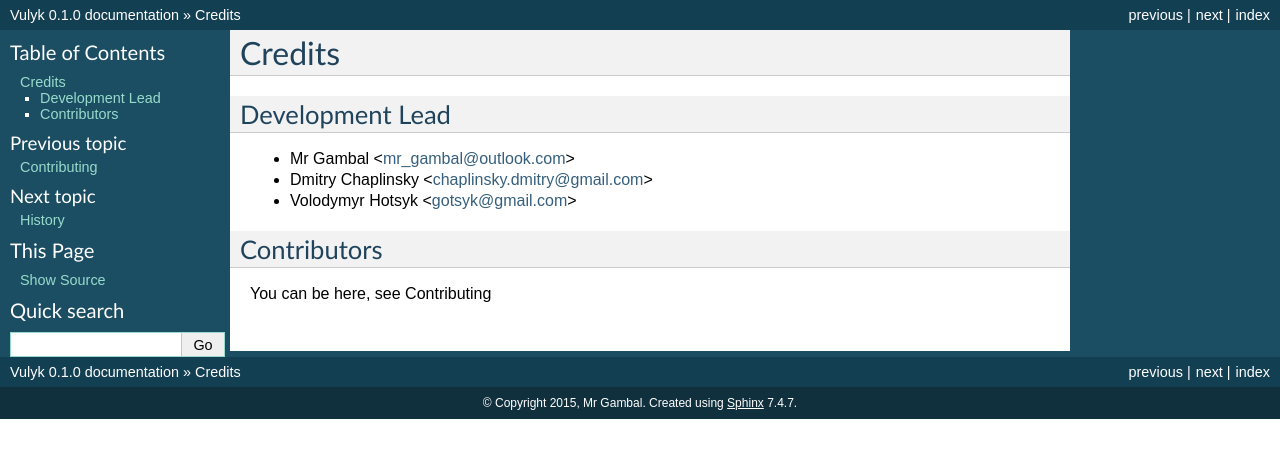
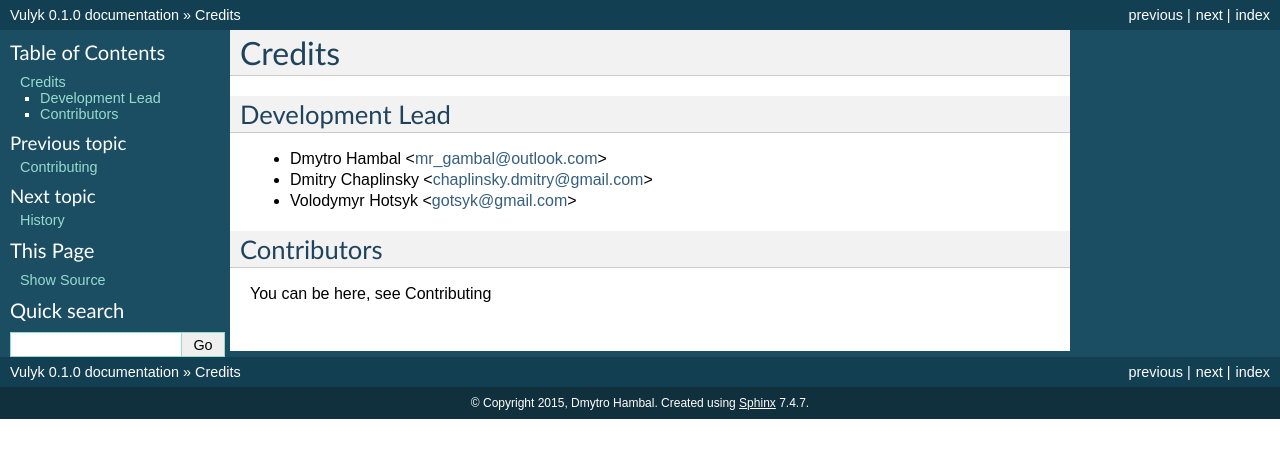
Before and after one commit to mrgambal/vulyk, a Sphinx documentation site: the page built from docs/authors.rst, in a window 1280 px wide. Shown: the top 458 px of the page. Built offline with Sphinx 7.4.7, drawn with Linux system fonts in a browser that asks for light colours.

Commit message:
Fixes for Dmytro Hambal and Vulyk

```diff
--- a/AUTHORS.rst
+++ b/AUTHORS.rst
@@ -5,7 +5,7 @@ Credits
 Development Lead
 ----------------
 
-* Mr Gambal <mr_gambal@outlook.com>
+* Dmytro Hambal <mr_gambal@outlook.com>
 * Dmitry Chaplinsky <chaplinsky.dmitry@gmail.com>
 * Volodymyr Hotsyk <gotsyk@gmail.com>
 
--- a/CONTRIBUTING.rst
+++ b/CONTRIBUTING.rst
@@ -37,7 +37,7 @@ Write Documentation
 ~~~~~~~~~~~~~~~~~~~
 
 Vulyk could always use more documentation, whether as part of the
-official Net Trainer docs, in docstrings, or even on the web in blog posts,
+official Vulyk docs, in docstrings, or even on the web in blog posts,
 articles, and such.
 
 Submit Feedback
--- a/docs/conf.py
+++ b/docs/conf.py
@@ -56,7 +56,7 @@ master_doc = 'index'
 
 # General information about the project.
 project = u'Vulyk'
-copyright = u'2015, Mr Gambal'
+copyright = u'2015, Dmytro Hambal'
 
 # The version info for the project you're documenting, acts as replacement
 # for |version| and |release|, also used in various other places throughout
@@ -210,7 +210,7 @@ latex_elements = {
 latex_documents = [
     ('index', 'vulyk.tex',
      u'Vulyk Documentation',
-     u'Mr Gambal', 'manual'),
+     u'Dmytro Hambal', 'manual'),
 ]
 
 # The name of an image file (relative to this directory) to place at
@@ -241,7 +241,7 @@ latex_documents = [
 man_pages = [
     ('index', 'vulyk',
      u'Vulyk Documentation',
-     [u'Mr Gambal'], 1)
+     [u'Dmytro Hambal'], 1)
 ]
 
 # If true, show URL addresses after external links.
@@ -256,7 +256,7 @@ man_pages = [
 texinfo_documents = [
     ('index', 'vulyk',
      u'Vulyk Documentation',
-     u'Mr Gambal',
+     u'Dmytro Hambal',
      'vulyk',
      'One line description of project.',
      'Miscellaneous'),
--- a/setup.py
+++ b/setup.py
@@ -23,7 +23,7 @@ setup(
     version='0.1.0',
     description='Crowdsourcing platform for NLP tasks',
     long_description=readme + '\n\n' + history,
-    author='Mr Gambal',
+    author='Dmytro Hambal',
     author_email='mr_gambal@outlook.com',
     url='https://github.com/mrgambal/vulyk',
     packages=[
```
